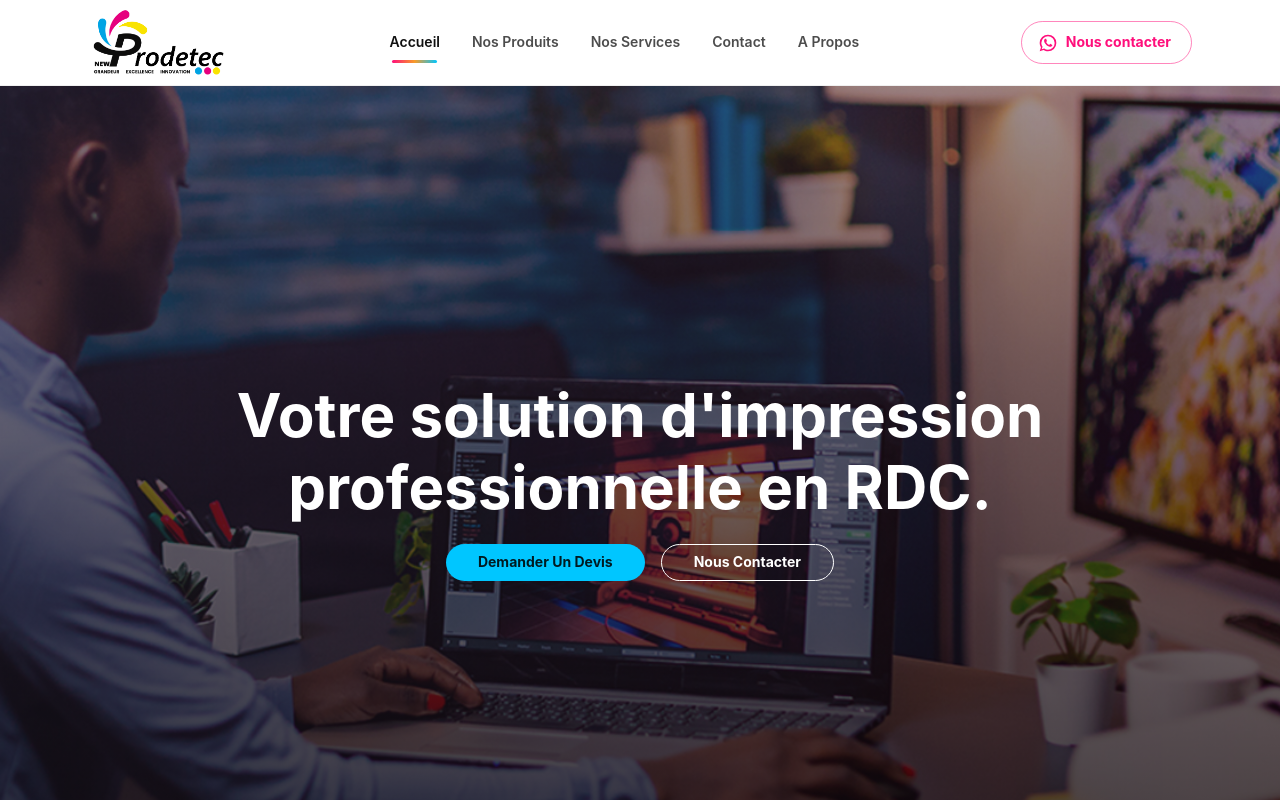
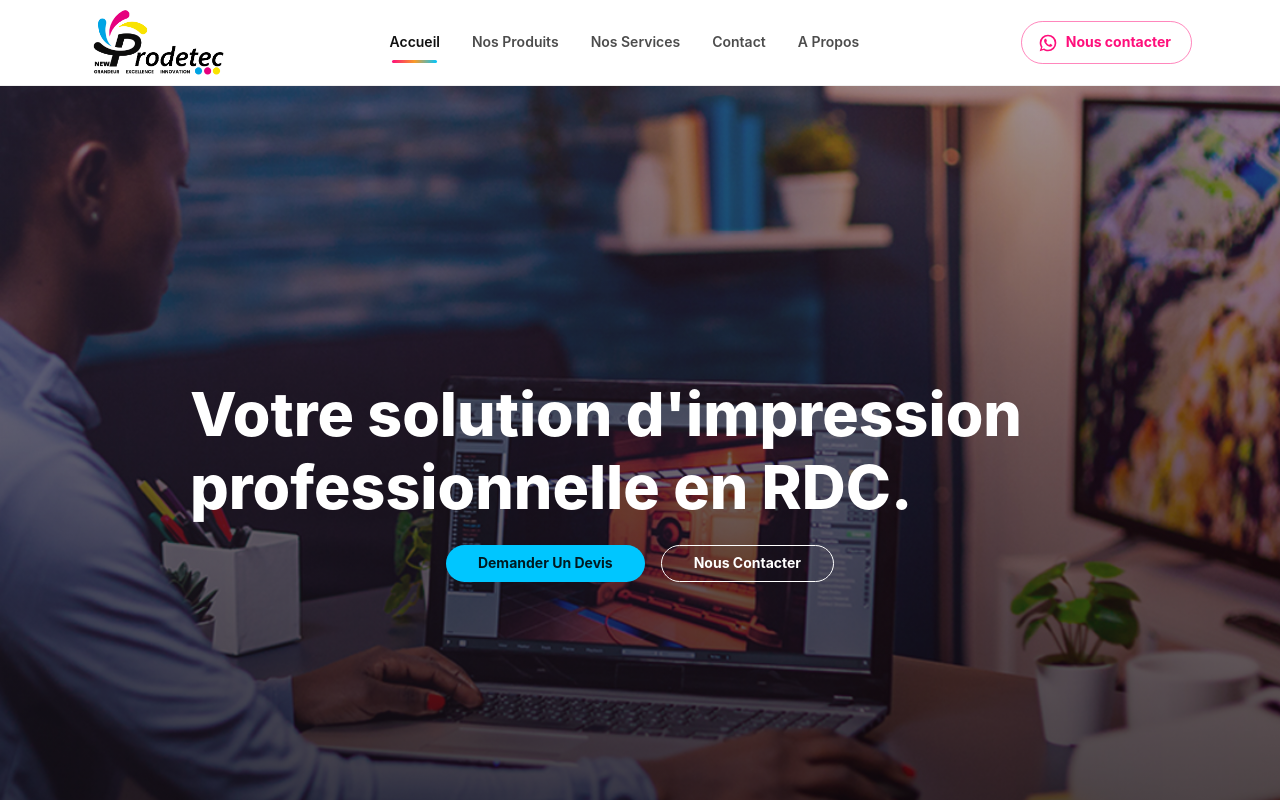
Before and after one commit to fadykless/prodetec, a Next.js app: page / in a window 1280 px wide. Shown: the top 800 px of the page. Built offline with nearby package versions, Linux system fonts and the light colour scheme.

Commit message:
new updates

```diff
--- a/src/components/home/Hero.jsx
+++ b/src/components/home/Hero.jsx
@@ -97,8 +97,18 @@ export default function HeroSection() {
                                     variant="h2"
                                     gutterBottom
                                     sx={{
-                                        fontWeight: 'bold',
-                                        maxWidth: 900
+                                        fontWeight: 800,
+                                        maxWidth: 900,
+                                        textAlign: { xs: "center", md: "left" },
+
+                                        fontSize: {
+                                            xs: "1.8rem",   // mobile
+                                            sm: "2.4rem",
+                                            md: "3.2rem",
+                                            lg: "3.8rem",
+                                        },
+
+                                        lineHeight: 1.2,
                                     }}
                                 >
                                     Votre solution d'impression professionnelle en RDC.
```
